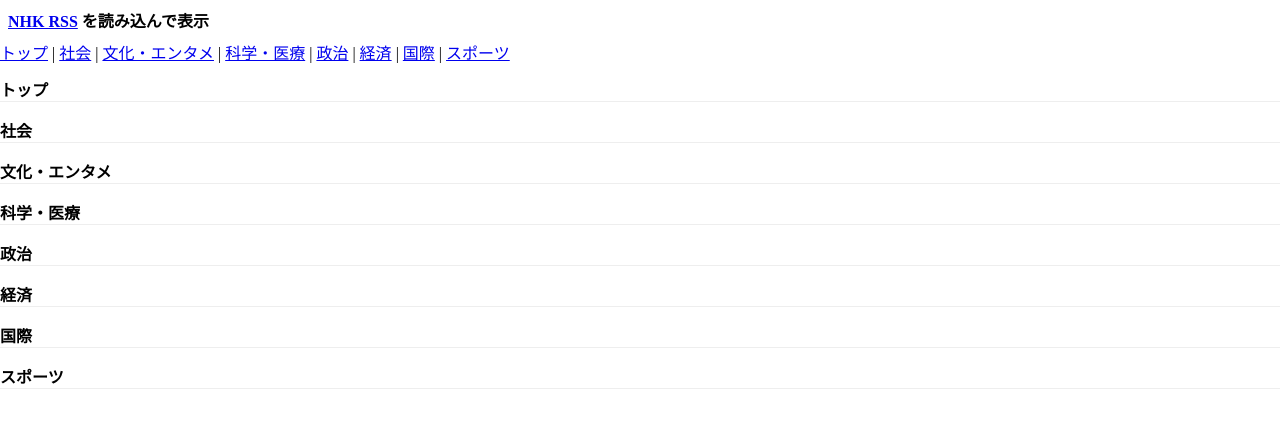
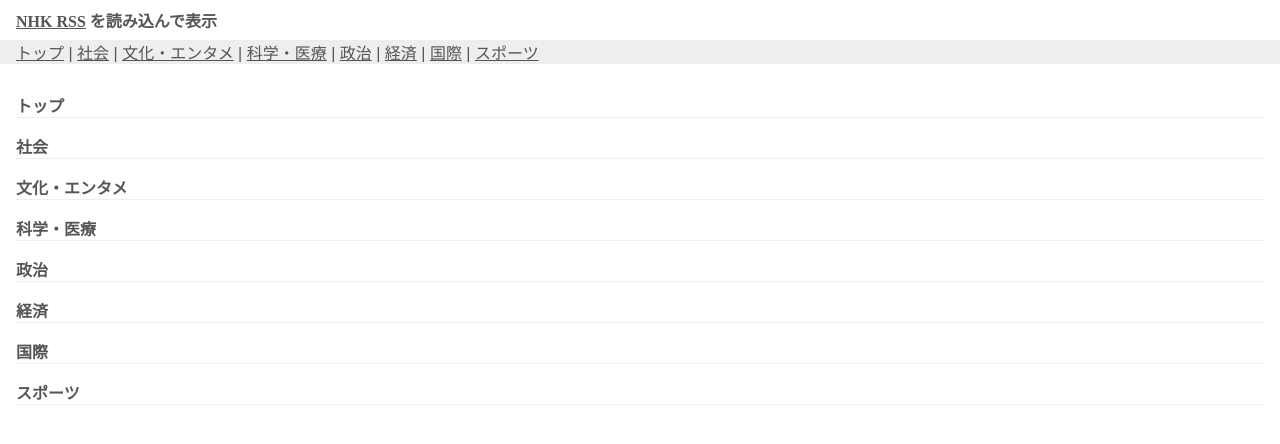
Before and after one commit to qtmfld/nr, a plain HTML site: page index.html in a window 1280 px wide. Drawn offline with Linux system fonts and the light colour scheme.

Commit message:
Update style.css

```diff
--- a/style.css
+++ b/style.css
@@ -1,15 +1,33 @@
 body {
   margin: 0;
   padding: 0;
+  color: #555;
+}
+
+a {
+  color: #555;
 }
 
 h1 {
   margin: 0;
-  padding: 0.5em;
+  padding: 0.5em 1em;
   font-size: 1em;
+}
+
+nav {
+  margin: 0;
+  padding: 0 1em;
+  font-family: sans-serif;
+  background-color: #eee;
+}
+
+main {
+  margin: 0;
+  padding: 1em;
 }
 
 h2 {
   font-size: 1em;
+  font-family: sans-serif;
   border-bottom: 1px solid #eee;
 }
```
